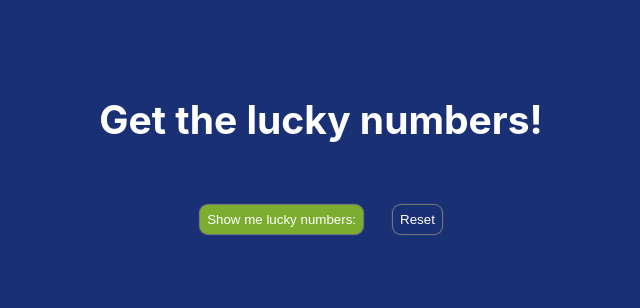
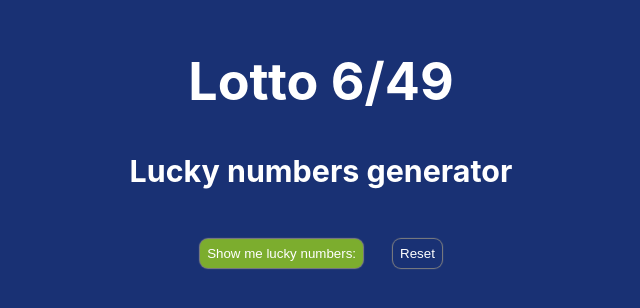
Before and after one commit to PaulinaLL/react-lotto, a React (Create React App) app: page / in a window 1280 px wide. Shown: the part 236-544 px from the top of the page, without its empty margins (319-959 px from the left). Built offline with nearby package versions, Linux system fonts and the light colour scheme.

Commit message:
Change headline, add h3

```diff
--- a/src/App.js
+++ b/src/App.js
@@ -6,7 +6,8 @@ function App() {
   return (
     <div className="App">
       <main className="App-main">
-        <h2>Get the lucky numbers!</h2>
+        <h1>Lotto 6/49</h1>
+        <h3>Lucky numbers generator</h3>
         <LuckyNumbers />
       </main>
     </div>
```
